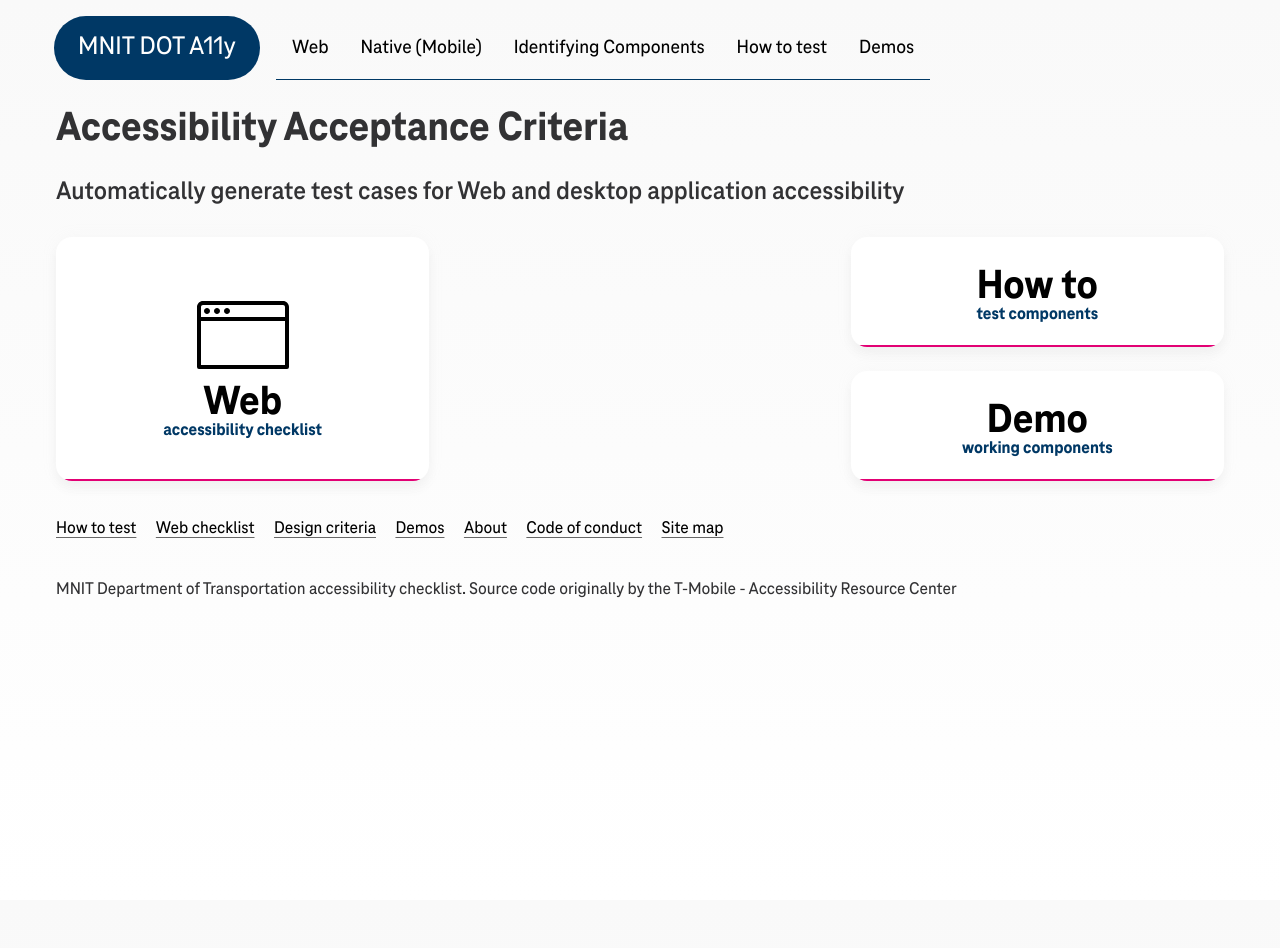
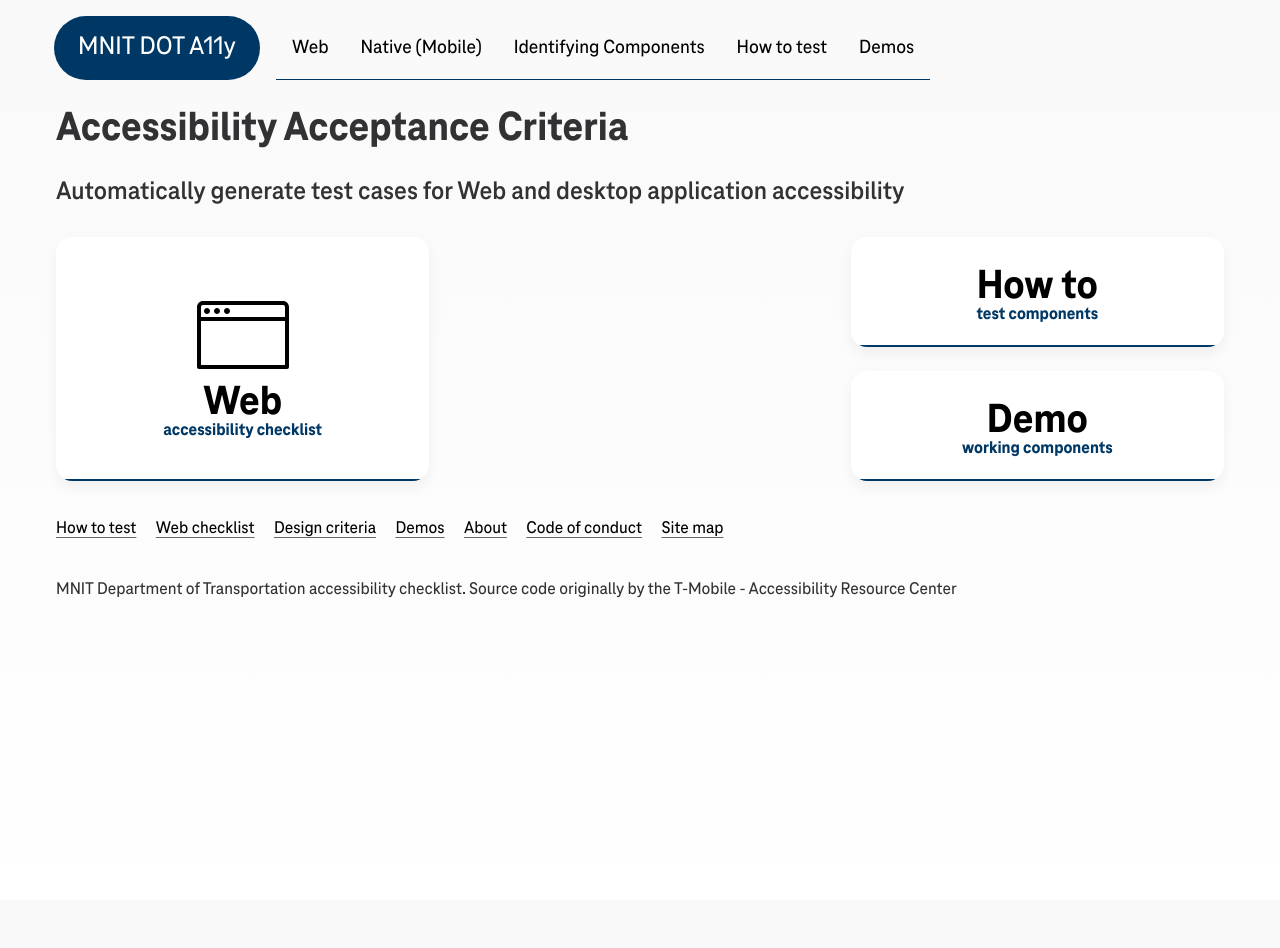
Before and after one commit to MNIT-DOT-a11y/mnit-dot-a11y.github.io, a Jekyll site: the page built from index.md, in a window 1280 px wide. Built offline with Jekyll 4.4.1, drawn with Linux system fonts in a browser that asks for light colours.

Commit message:
Update card branding.

```diff
--- a/_sass/modules/_cards.scss
+++ b/_sass/modules/_cards.scss
@@ -110,7 +110,7 @@
         background-size: 200% 4rem;
         background-repeat: no-repeat;
         background-position: 0% calc(100% + 2rem - 2px);
-        background-image: linear-gradient(0deg, rgba(226,0,116,1) 0%, rgba(226,0,116,1) 50%, rgba(255,255,255,0) 50%, rgba(255,255,255,0) 100%);
+        background-image: linear-gradient(0deg, rgba(0, 56, 101, 1) 0%, rgba(0, 56, 101, 1) 50%, rgba(255,255,255,0) 50%, rgba(255,255,255,0) 100%);
         transition: .2s;
       }
       &:hover,
```
